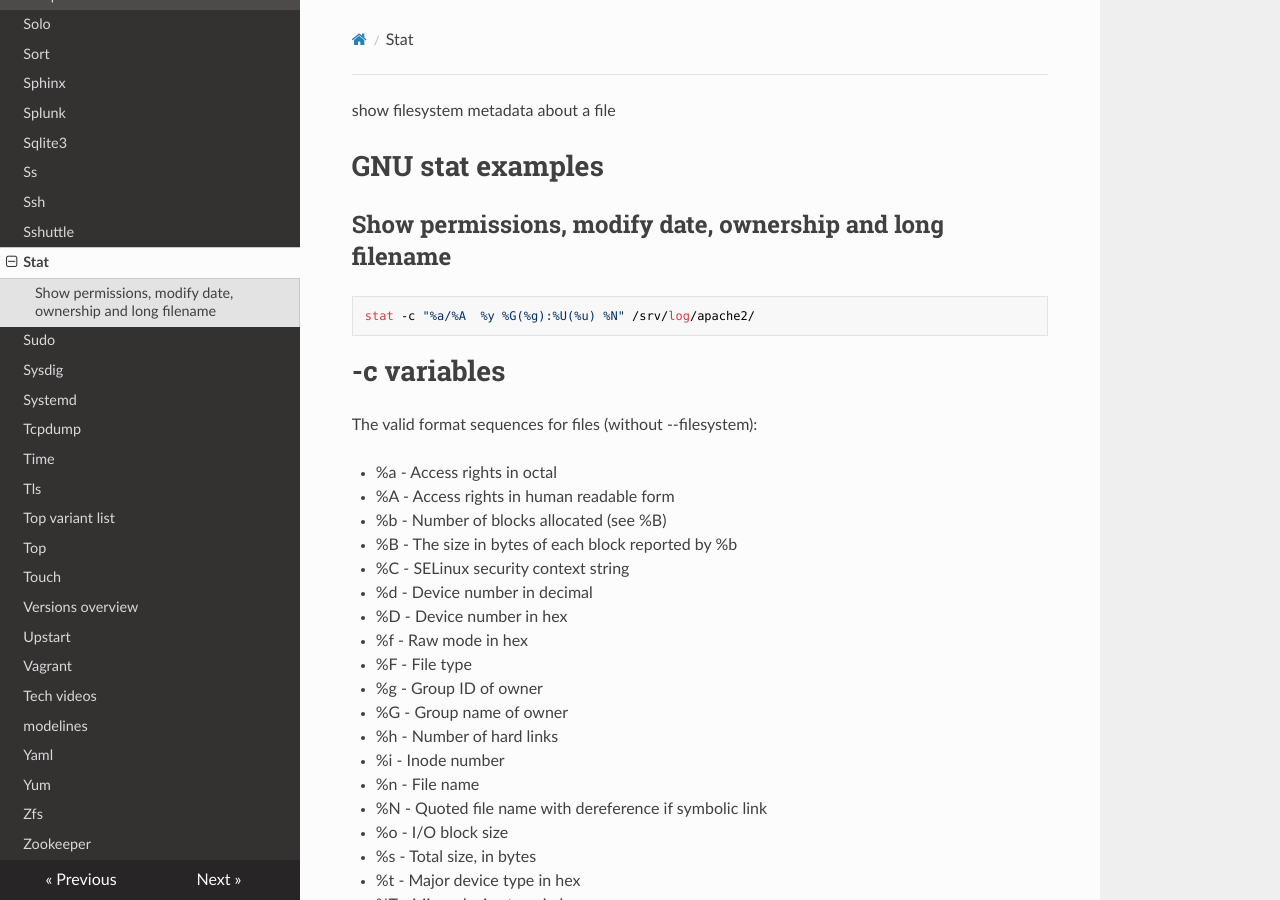
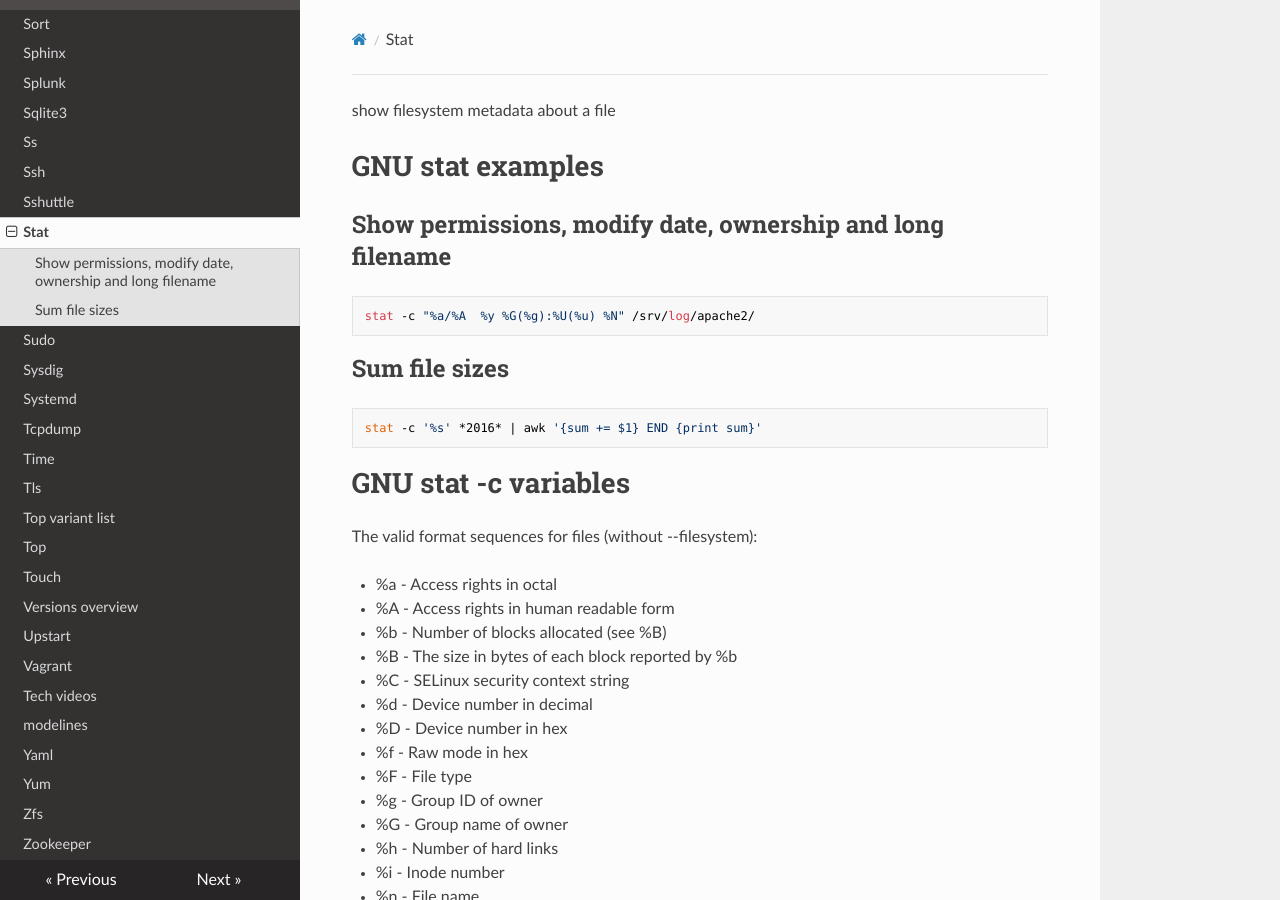
Before and after one commit to lando-cal/tech-notes, an MkDocs documentation site: the page built from docs/stat.md, in a window 1280 px wide and 900 px high. Built offline with MkDocs 1.6.1, drawn with Linux system fonts in a browser that asks for light colours; nearby versions of some CDN libraries.

Commit message:
New example, clarify -c is for GNU

````diff
--- a/docs/stat.md
+++ b/docs/stat.md
@@ -8,7 +8,13 @@ show filesystem metadata about a file
 stat -c "%a/%A  %y %G(%g):%U(%u) %N" /srv/log/apache2/
 ```
 
-# -c variables
+## Sum file sizes
+
+```
+stat -c '%s' *2016* | awk '{sum += $1} END {print sum}'
+```
+
+# GNU stat -c variables
 
 The valid format sequences for files (without --filesystem):
 
````
